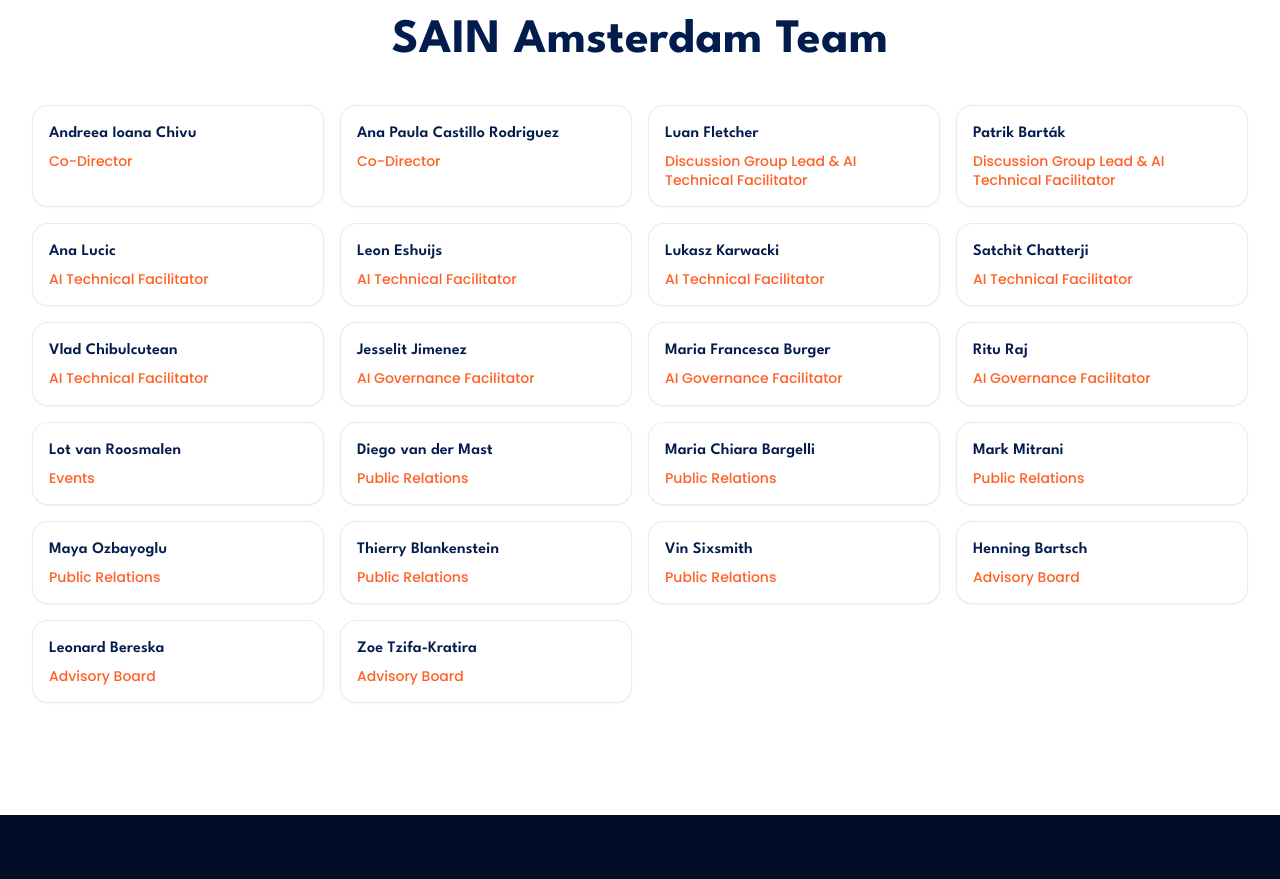
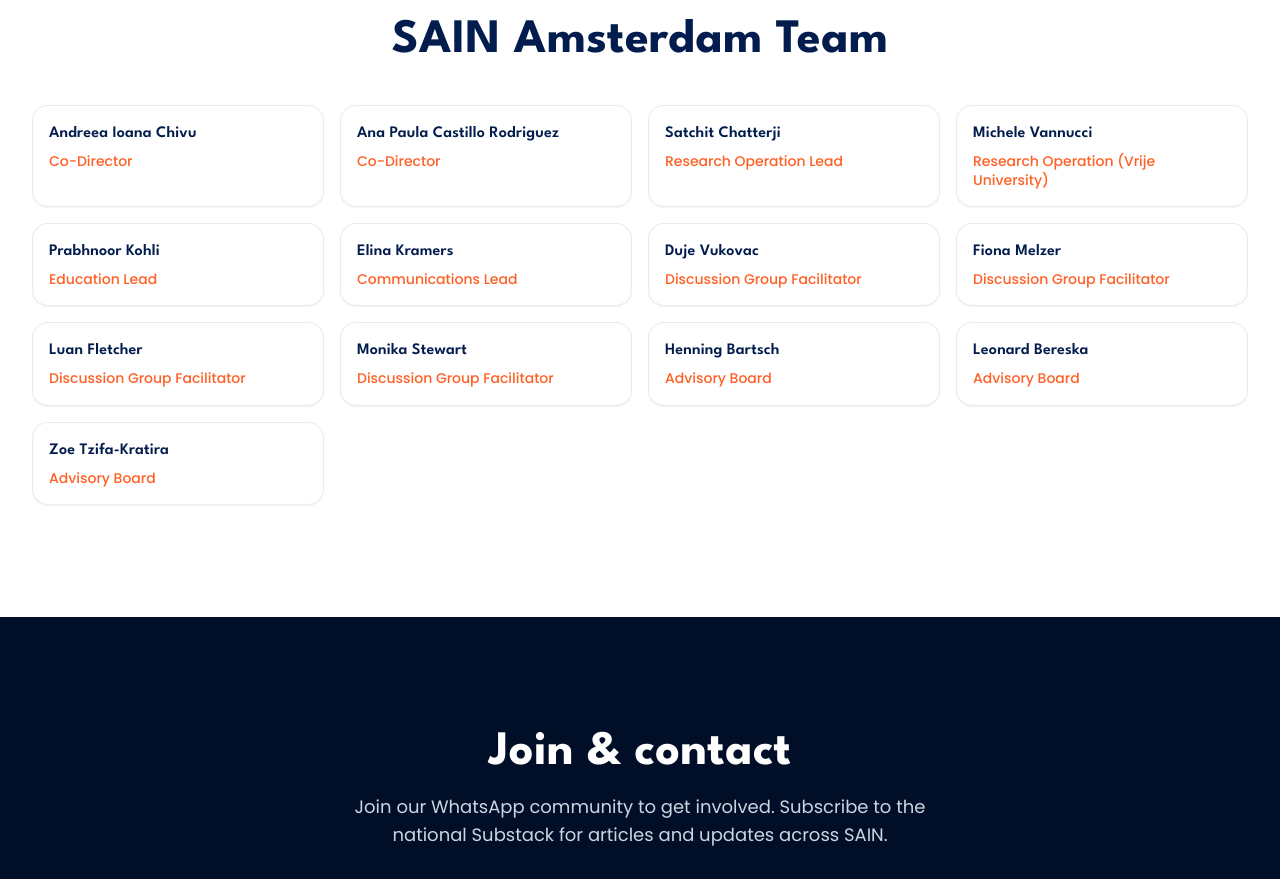
Before and after one commit to AlexanderAKM/Safe-AI-Netherlands, a Next.js app: page /chapters/amsterdam in a window 1280 px wide. Shown: the part 4620-5499 px from the top of the page. Built offline with nearby package versions, Linux system fonts and the light colour scheme; no server answers.

Commit message:
Update SAIN Amsterdam team
Replace the previous team with the new members

```diff
--- a/src/data/sainAmsTeam.ts
+++ b/src/data/sainAmsTeam.ts
@@ -6,23 +6,14 @@
 export const sainAmsTeam = [
   { name: "Andreea Ioana Chivu", title: "Co-Director" },
   { name: "Ana Paula Castillo Rodriguez", title: "Co-Director" },
-  { name: "Luan Fletcher", title: "Discussion Group Lead & AI Technical Facilitator" },
-  { name: "Patrik Barták", title: "Discussion Group Lead & AI Technical Facilitator" },
-  { name: "Ana Lucic", title: "AI Technical Facilitator" },
-  { name: "Leon Eshuijs", title: "AI Technical Facilitator" },
-  { name: "Lukasz Karwacki", title: "AI Technical Facilitator" },
-  { name: "Satchit Chatterji", title: "AI Technical Facilitator" },
-  { name: "Vlad Chibulcutean", title: "AI Technical Facilitator" },
-  { name: "Jesselit Jimenez", title: "AI Governance Facilitator" },
-  { name: "Maria Francesca Burger", title: "AI Governance Facilitator" },
-  { name: "Ritu Raj", title: "AI Governance Facilitator" },
-  { name: "Lot van Roosmalen", title: "Events" },
-  { name: "Diego van der Mast", title: "Public Relations" },
-  { name: "Maria Chiara Bargelli", title: "Public Relations" },
-  { name: "Mark Mitrani", title: "Public Relations" },
-  { name: "Maya Ozbayoglu", title: "Public Relations" },
-  { name: "Thierry Blankenstein", title: "Public Relations" },
-  { name: "Vin Sixsmith", title: "Public Relations" },
+  { name: "Satchit Chatterji", title: "Research Operation Lead" },
+  { name: "Michele Vannucci", title: "Research Operation (Vrije University)" },
+  { name: "Prabhnoor Kohli", title: "Education Lead" },
+  { name: "Elina Kramers", title: "Communications Lead" },
+  { name: "Duje Vukovac", title: "Discussion Group Facilitator" },
+  { name: "Fiona Melzer", title: "Discussion Group Facilitator" },
+  { name: "Luan Fletcher", title: "Discussion Group Facilitator" },
+  { name: "Monika Stewart", title: "Discussion Group Facilitator" },
   { name: "Henning Bartsch", title: "Advisory Board" },
   { name: "Leonard Bereska", title: "Advisory Board" },
   { name: "Zoe Tzifa-Kratira", title: "Advisory Board" },
```
